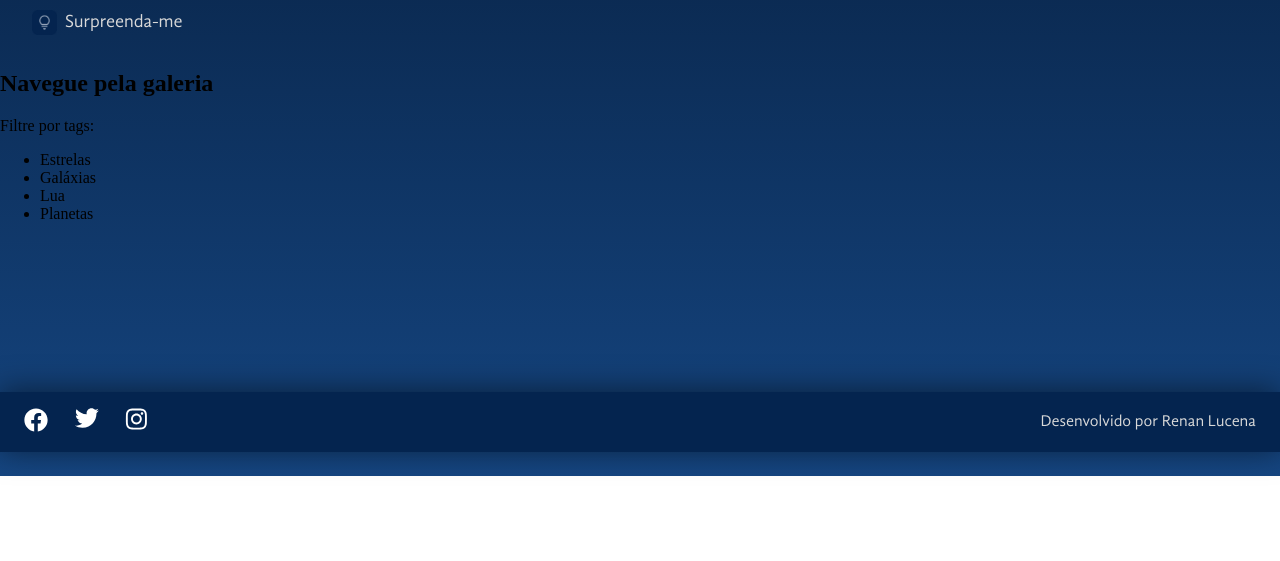
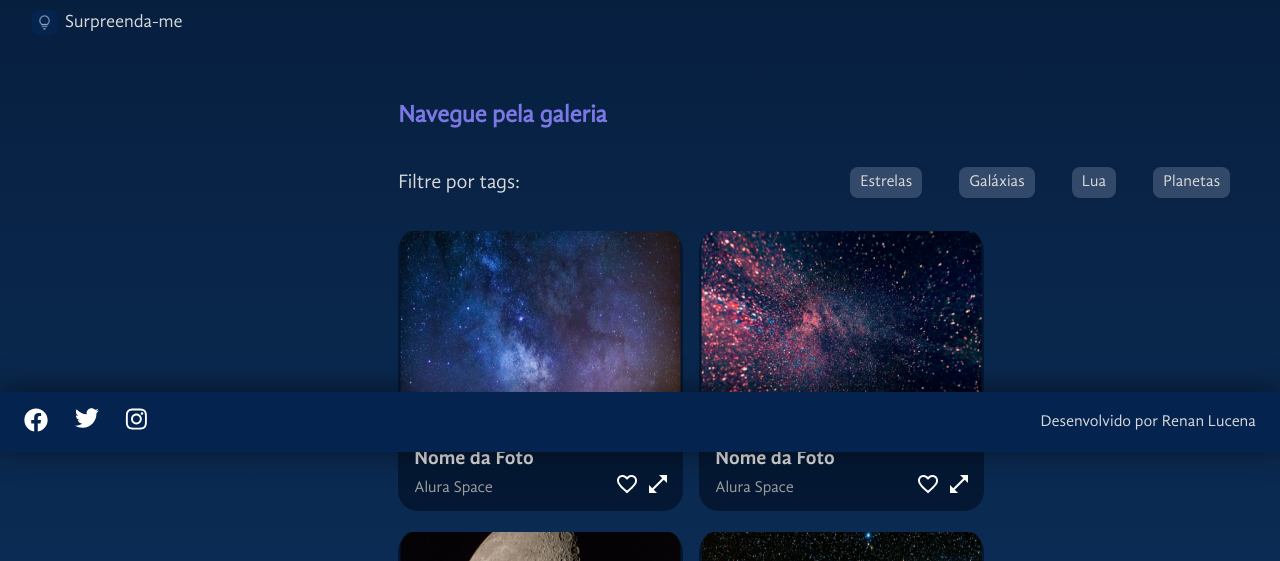
Before and after one commit to renanlucena/teste-tecnico-alura, a React (Create React App) app: page / in a window 1280 px wide. Shown: the part 348-909 px from the top of the page. Before the commit the page ends 824 px from the top, so only its background shows below. Built offline with nearby package versions, Linux system fonts and the light colour scheme.

Commit message:
implementando Galeria e Tags com as estilizações propostas

```diff
--- a/src/componentes/Galeria/Galeria.module.scss
+++ b/src/componentes/Galeria/Galeria.module.scss
@@ -0,0 +1,82 @@
+@import "../../styles/variaveis";
+
+.galeria {
+  font-family: $fonte-normal;
+  margin-bottom: 2rem;
+  display: flex;
+  flex-direction: column;
+  justify-content: space-between;
+  align-items: flex-start;
+  margin-left: 17%;
+  margin-top: 1rem;
+
+  h2 {
+    color: $roxo;
+    font-size: 24px;
+  }
+
+  &__cards {
+    list-style: none;
+    padding: 0;
+    display: flex;
+    width: 100%;
+    flex-wrap: wrap;
+  }
+
+  &__card {
+    background-color: $azul-escuro;
+    border-radius: 20px;
+    height: 280px;
+    width: 285px;
+    margin-right: 1rem;
+    margin-bottom: 1.35rem;
+    cursor: pointer;
+
+    &:hover {
+      box-shadow: rgba(0, 0, 0, 0.25) 0px 25px 50px -12px;
+      -moz-transform: scale(1.1);
+      -webkit-transform: scale(1.1);
+      transform: scale(1.025);
+      transition: 0.18s;
+    }
+
+    div {
+      display: flex;
+      justify-content: space-between;
+      align-items: center;
+      padding: 0 1rem;
+      box-sizing: border-box;
+      width: 100%;
+
+      p {
+        margin: 0;
+        margin-top: 0.5rem;
+        color: $cinza-claro;
+      }
+
+      span {
+        width: 20%;
+        display: flex;
+        justify-content: space-between;
+        align-items: center;
+
+        img {
+          cursor: pointer;
+        }
+      }
+    }
+  }
+
+  &__imagem {
+    height: 75%;
+    width: 100%;
+  }
+
+  &__descricao {
+    margin: 0;
+    padding: 0 16px;
+    font-size: 1.25rem;
+    color: $cor-do-texto;
+    font-family: $fonte-bold;
+  }
+}
--- /dev/null
+++ b/src/componentes/Galeria/fotos.json
@@ -0,0 +1,73 @@
+
+[
+    {
+      "titulo": "Nome da Foto",
+      "creditos": "Alura Space",
+      "imagem": "/assets/imagens/galeria/foto-1.png",
+      "id": "1",
+      "tag": "Galáxias"
+    },
+    {
+      "titulo": "Nome da Foto",
+      "creditos": "Alura Space",
+      "imagem": "/assets/imagens/galeria/foto-2.png",
+      "id": "2",
+      "tag": "Estrelas"
+    },
+    {
+      "titulo": "Nome da Foto",
+      "creditos": "Alura Space",
+      "imagem": "/assets/imagens/galeria/foto-3.png",
+      "id": "3",
+      "tag": "Lua"
+    },
+    {
+      "titulo": "Nome da Foto",
+      "creditos": "Alura Space",
+      "imagem": "/assets/imagens/galeria/foto-4.png",
+      "id": "4",
+      "tag": "Galáxias"
+    },
+    {
+      "titulo": "Nome da Foto",
+      "creditos": "Alura Space",
+      "imagem": "/assets/imagens/galeria/foto-5.png",
+      "id": "5",
+      "tag": "Estrelas"
+    },
+    {
+      "titulo": "Nome da Foto",
+      "creditos": "Alura Space",
+      "imagem": "/assets/imagens/galeria/foto-6.png",
+      "id": "6",
+      "tag": "Nebulosas"
+    },
+    {
+      "titulo": "Nome da Foto",
+      "creditos": "Alura Space",
+      "imagem": "/assets/imagens/galeria/foto-7.png",
+      "id": "7",
+      "tag": "Galáxias"
+    },
+    {
+      "titulo": "Nome da Foto",
+      "creditos": "Alura Space",
+      "imagem": "/assets/imagens/galeria/foto-8.png",
+      "id": "8",
+      "tag": "Nebulosas"
+    },
+    {
+      "titulo": "Nome da Foto",
+      "creditos": "Alura Space",
+      "imagem": "/assets/imagens/galeria/foto-9.png",
+      "id": "9",
+      "tag": "Estrelas"
+    },
+    {
+      "titulo": "Nome da Foto",
+      "creditos": "Alura Space",
+      "imagem": "/assets/imagens/galeria/foto-10.png",
+      "id": "10",
+      "tag": "Estrelas"
+    }
+  ]
--- a/src/componentes/Galeria/index.jsx
+++ b/src/componentes/Galeria/index.jsx
@@ -1,12 +1,35 @@
-import React from 'react'
-import Tags from '../Tags'
+import Tags from "../../componentes/Tags";
+import style from './Galeria.module.scss';
+import fotos from './fotos.json';
+import open from './open.png';
+import favorito from './favorito.png'
 
 export default function Galeria() {
   return (
-    <section>
-        <h2>Navegue pela galeria</h2>
-        <Tags/>
-        <ul></ul>
+    <section className={style.galeria}>
+      <h2>Navegue pela galeria</h2>
+      <Tags />
+      <ul className={style.galeria__cards}>
+        {fotos.map((foto) => {
+          return (
+            <li key={foto.id} className={style.galeria__card}>
+              <img
+                className={style.galeria__imagem}
+                src={foto.imagem}
+                alt={foto.titulo}
+              />
+              <p className={style.galeria__descricao}>{foto.titulo}</p>
+              <div>
+                <p>{foto.creditos}</p>
+                <span>
+                  <img src={favorito} alt="ícone coração de curtir" />
+                  <img src={open} alt="ícone de abrir modal" />
+                </span>
+              </div>
+            </li>
+          )
+        })}
+      </ul>
     </section>
-    )
+  )
 }
--- a/src/componentes/Tags/Tags.module.scss
+++ b/src/componentes/Tags/Tags.module.scss
@@ -0,0 +1,30 @@
+@import "../../styles/variaveis";
+
+.tags {
+  width: 65vw;
+  display: flex;
+  justify-content: space-between;
+  align-items: center;
+  color: $cor-do-texto;
+  font-family: $fonte-normal;
+  font-size: 16px;
+
+  p {
+    font-size: 1.25rem;
+  }
+
+  &__lista {
+    list-style: none;
+    width: 380px;
+    padding: 0;
+    display: flex;
+    justify-content: space-between;
+
+    li {
+      background-color: $tag-color;
+      padding: 6px 10px;
+      border-radius: 8px;
+      cursor: pointer;
+    }
+  }
+}
--- a/src/componentes/Tags/index.jsx
+++ b/src/componentes/Tags/index.jsx
@@ -1,10 +1,11 @@
 import React from 'react'
+import styles from './Tags.module.scss';
 
 export default function Tags() {
   return (
-    <div>
+    <div className={styles.tags}>
         <p>Filtre por tags:</p>
-        <ul>
+        <ul className={styles.tags__lista}>
             <li>Estrelas</li>
             <li>Galáxias</li>
             <li>Lua</li>
--- a/src/paginas/PaginaInicial/PaginaInicial.module.scss
+++ b/src/paginas/PaginaInicial/PaginaInicial.module.scss
@@ -9,4 +9,12 @@
     margin-top: 2rem;
 
 
+
   }
+  .galeria {
+    display: flex;
+    justify-content: space-between;
+    align-items: flex-start;
+    margin-left: 17%;
+    margin-top: 1rem;
+  }
--- a/src/paginas/PaginaInicial/index.jsx
+++ b/src/paginas/PaginaInicial/index.jsx
@@ -15,11 +15,12 @@
                 <Banner/>
             </section>
         </main>
-        <div>
+        <div className={styles.galeria}>
             <Galeria />
         </div>
         <Rodape />
 
+
         </>
     )
 }
```
Also changed, not shown: src/componentes/Galeria/favorito.png (renamed from src/assets/favorito.png), src/componentes/Galeria/open.png (renamed from src/assets/open.png).
